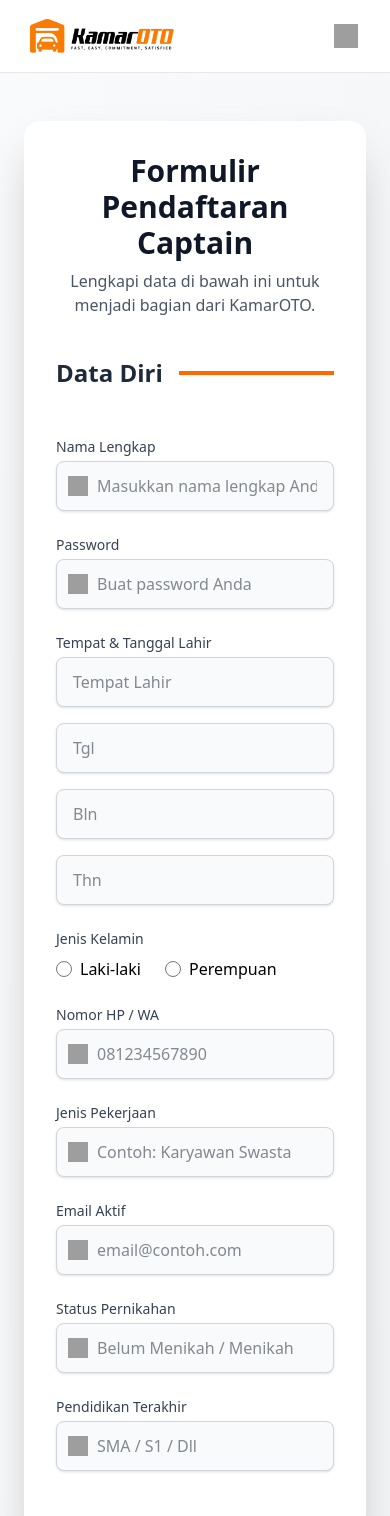
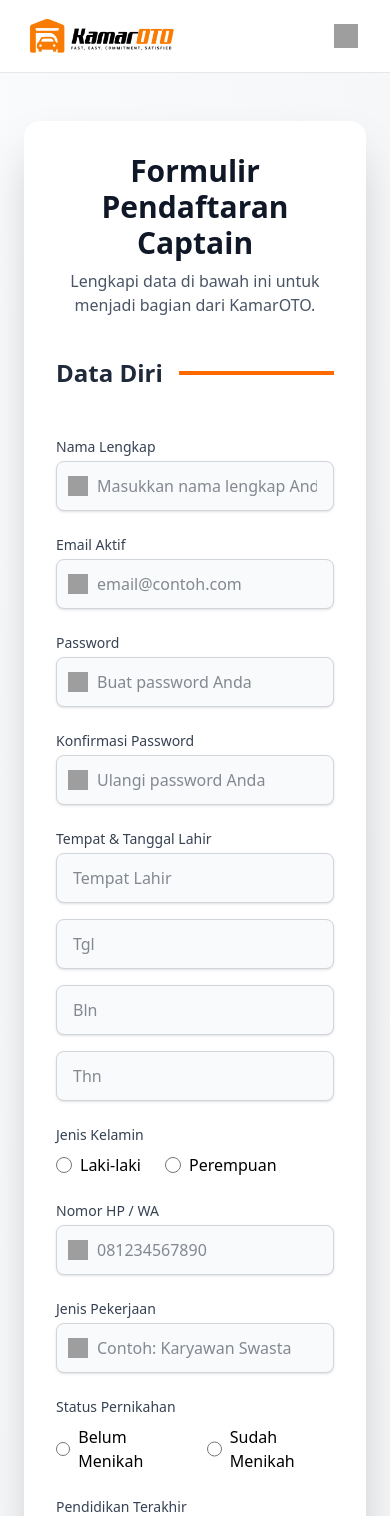
Before and after one commit to heavenlycreature/kamaroto-web-interface, a React (Vite) app: page /register/captain in a window 390 px wide. Shown: the top 1516 px of the page. Built offline with nearby package versions, Linux system fonts and the light colour scheme; no server answers; grey boxes are pictures that could not be loaded.

Commit message:
Phone Number & Utilities UI Fix

```diff
--- a/src/pages/auth/RegisterCaptain.jsx
+++ b/src/pages/auth/RegisterCaptain.jsx
@@ -1,4 +1,7 @@
-import React, { useState, useEffect, useRef } from "react";
+// pages/auth/RegisterCaptain.jsx
+// Halaman ini telah diperbarui dengan validasi input dan konfirmasi password.
+
+import React, { useState, useEffect } from "react";
 import { Link, useNavigate } from "react-router-dom";
 import axios from "axios";
 import { InputField, SelectField } from "../../components/form/FormElements";
@@ -7,6 +10,7 @@ import ImageUpload from "../../components/form/ImageUpload";
 axios.defaults.baseURL = "http://localhost:3000";
 
 const RegisterCaptain = () => {
+    // --- STATE MANAGEMENT ---
     const [formData, setFormData] = useState({
         name: "",
         birth_place: "",
@@ -21,6 +25,8 @@ const RegisterCaptain = () => {
         gender: "",
         agreement: false,
     });
+    const [confirmPassword, setConfirmPassword] = useState(''); // State untuk konfirmasi password
+    const [passwordError, setPasswordError] = useState(''); // State untuk pesan error password
     const [birthDateParts, setBirthDateParts] = useState({
         day: "",
         month: "",
@@ -44,6 +50,7 @@ const RegisterCaptain = () => {
     const [errorField, setErrorField] = useState(null);
     const navigate = useNavigate();
 
+    // --- LOGIC & API CALLS ---
     useEffect(() => {
         const { day, month, year } = birthDateParts;
         if (day && month && year) {
@@ -101,33 +108,48 @@ const RegisterCaptain = () => {
 
     const handleInputChange = (e) => {
         const { name, value, type, checked } = e.target;
-    setFormData((prev) => ({
-      ...prev,
-      [name]: type === "checkbox" ? checked : value,
-    }));
+
+        if (name === 'phone') {
+            const numericValue = value.replace(/[^0-9]/g, '');
+            setFormData(prev => ({ ...prev, [name]: numericValue }));
+            return;
+        }
+
+        if (name === 'password') {
+            if (confirmPassword && value !== confirmPassword) {
+                setPasswordError('Konfirmasi password tidak cocok.');
+            } else {
+                setPasswordError('');
+            }
+        }
+
+        setFormData(prev => ({ ...prev, [name]: type === 'checkbox' ? checked : value }));
     };
+
+    const handleConfirmPasswordChange = (e) => {
+        const { value } = e.target;
+        setConfirmPassword(value);
+        if (formData.password && value !== formData.password) {
+            setPasswordError('Konfirmasi password tidak cocok.');
+        } else {
+            setPasswordError('');
+        }
+    };
+
     const handleBirthDateChange = (e) => {
-    setBirthDateParts((prev) => ({ ...prev, [e.target.name]: e.target.value }));
+        const { name, value } = e.target;
+        const numericValue = value.replace(/[^0-9]/g, '');
+        const limits = { day: 2, month: 2, year: 4 };
+        const truncatedValue = numericValue.slice(0, limits[name]);
+        setBirthDateParts(prev => ({ ...prev, [name]: truncatedValue }));
     };
+
     const handleAddressChange = (e) => {
         const { name, value } = e.target;
         const newState = { ...selectedAddress, [name]: value };
-    if (name === "province") {
-      newState.city = "";
-      newState.district = "";
-      newState.subdistrict = "";
-      setCities([]);
-      setDistricts([]);
-      setSubdistricts([]);
-    } else if (name === "city") {
-      newState.district = "";
-      newState.subdistrict = "";
-      setDistricts([]);
-      setSubdistricts([]);
-    } else if (name === "district") {
-      newState.subdistrict = "";
-      setSubdistricts([]);
-    }
+        if (name === 'province') { newState.city = ''; newState.district = ''; newState.subdistrict = ''; setCities([]); setDistricts([]); setSubdistricts([]); }
+        else if (name === 'city') { newState.district = ''; newState.subdistrict = ''; setDistricts([]); setSubdistricts([]); }
+        else if (name === 'district') { newState.subdistrict = ''; setSubdistricts([]); }
         setSelectedAddress(newState);
     };
 
@@ -142,6 +164,13 @@ const RegisterCaptain = () => {
 
     const handleSubmit = async (e) => {
         e.preventDefault();
+
+        if (formData.password !== confirmPassword) {
+            setMessage({ type: 'error', text: 'Password dan konfirmasi password tidak cocok.' });
+            setErrorField('password');
+            return;
+        }
+
         setLoading(true);
         setMessage({ type: "", text: "" });
         setErrorField(null);
@@ -158,24 +187,24 @@ const handleSubmit = async (e) => {
         }
 
         const submissionData = new FormData();
-
-    // 1. Append data umum
         Object.keys(formData).forEach((key) =>
             submissionData.append(key, formData[key])
         );
-
-    // 2. PERBAIKAN: Append data alamat dengan key yang BENAR
         submissionData.append('address_province', selectedAddress.province);
         submissionData.append('address_city', selectedAddress.city);
         submissionData.append('address_subdistrict', selectedAddress.district);
         submissionData.append('address_village', selectedAddress.subdistrict);
-
-    // 3. Append koordinat
         submissionData.append("latitude", coordinates.latitude);
         submissionData.append("longitude", coordinates.longitude);
+        submissionData.append("selfie_url", selfieFile);
 
-    // 4. PERBAIKAN: Append file dengan key 'selfie_image'
-    submissionData.append("selfie_url", selfieFile);
+        // --- UNTUK DEBUGGING (OPSIONAL) ---
+        console.log("--- Data yang akan dikirim (setelah perbaikan key) ---");
+        for (const pair of submissionData.entries()) {
+        console.log(`${pair[0]}: `, pair[1]);
+        }
+        console.log("-----------------------------------------");
+        // --- AKHIR DEBUGGING ---
 
         try {
             await axios.post("/register/captain", submissionData, {
@@ -191,7 +220,6 @@ const handleSubmit = async (e) => {
             const errorSourceField = error.response?.data?.field || null;
 
             setMessage({ type: "error", text: errorMessage });
-      // Set field mana yang error
             setErrorField(errorSourceField);
         } finally {
             setLoading(false);
@@ -223,6 +251,16 @@ const handleSubmit = async (e) => {
                                 hasError={errorField === 'name'}
                             />
                             <InputField
+                                icon="https://icongr.am/feather/mail.svg?size=20&color=9ca3af"
+                                label="Email Aktif"
+                                id="email"
+                                type="email"
+                                value={formData.email}
+                                onChange={handleInputChange}
+                                hasError={errorField === 'email'}
+                                placeholder="email@contoh.com"
+                            />
+                            <InputField
                                 icon="https://icongr.am/feather/lock.svg?size=20&color=9ca3af"
                                 label="Password"
                                 id="password"
@@ -232,6 +270,19 @@ const handleSubmit = async (e) => {
                                 placeholder="Buat password Anda"
                                 hasError={errorField === 'password'}
                             />
+                            <div>
+                                <InputField
+                                    icon="https://icongr.am/feather/lock.svg?size=20&color=9ca3af"
+                                    label="Konfirmasi Password"
+                                    id="confirmPassword"
+                                    type="password"
+                                    value={confirmPassword}
+                                    onChange={handleConfirmPasswordChange}
+                                    placeholder="Ulangi password Anda"
+                                    hasError={!!passwordError}
+                                />
+                                {passwordError && <p className="text-red-500 text-xs mt-1 ml-1">{passwordError}</p>}
+                            </div>
                             <div>
                                 <label className="block text-sm font-medium text-gray-700 mb-1">
                                     Tempat & Tanggal Lahir
@@ -245,28 +296,30 @@ const handleSubmit = async (e) => {
                                             onChange={handleInputChange}
                                             placeholder="Tempat Lahir"
                                             className="block w-full px-4 py-3 text-gray-900 bg-gray-50 border border-gray-300 rounded-lg shadow-sm focus:outline-none focus:ring-2 focus:ring-orange-500 focus:border-orange-500 transition-all"
-
                                         />
                                     </div>
                                     <input
-                    type="text"
+                                        type="tel"
                                         name="day"
+                                        maxLength="2"
                                         value={birthDateParts.day}
                                         onChange={handleBirthDateChange}
                                         placeholder="Tgl"
                                         className="block w-full px-4 py-3 text-gray-900 bg-gray-50 border border-gray-300 rounded-lg shadow-sm focus:outline-none focus:ring-2 focus:ring-orange-500 focus:border-orange-500 transition-all"
                                     />
                                     <input
-                    type="text"
+                                        type="tel"
                                         name="month"
+                                        maxLength="2"
                                         value={birthDateParts.month}
                                         onChange={handleBirthDateChange}
                                         placeholder="Bln"
                                         className="block w-full px-4 py-3 text-gray-900 bg-gray-50 border border-gray-300 rounded-lg shadow-sm focus:outline-none focus:ring-2 focus:ring-orange-500 focus:border-orange-500 transition-all"
                                     />
                                     <input
-                    type="text"
+                                        type="tel"
                                         name="year"
+                                        maxLength="4"
                                         value={birthDateParts.year}
                                         onChange={handleBirthDateChange}
                                         placeholder="Thn"
@@ -307,6 +360,7 @@ const handleSubmit = async (e) => {
                                 icon="https://icongr.am/feather/smartphone.svg?size=20&color=9ca3af"
                                 label="Nomor HP / WA"
                                 id="phone"
+                                type="tel"
                                 value={formData.phone}
                                 onChange={handleInputChange}
                                 placeholder="081234567890"
@@ -321,25 +375,19 @@ const handleSubmit = async (e) => {
                                 hasError={errorField === 'job'}
                                 placeholder="Contoh: Karyawan Swasta"
                             />
-              <InputField
-                icon="https://icongr.am/feather/mail.svg?size=20&color=9ca3af"
-                label="Email Aktif"
-                id="email"
-                type="email"
-                value={formData.email}
-                onChange={handleInputChange}
-                hasError={errorField === 'email'}
-                placeholder="email@contoh.com"
-              />
-              <InputField
-                icon="https://icongr.am/feather/heart.svg?size=20&color=9ca3af"
-                label="Status Pernikahan"
-                id="marital_status"
-                value={formData.marital_status}
-                onChange={handleInputChange}
-                hasError={errorField === 'marital_status'}
-                placeholder="Belum Menikah / Menikah"
-              />
+                             <div>
+                                <label className="block text-sm font-medium text-gray-700 mb-2">Status Pernikahan</label>
+                                <div className="flex items-center space-x-6">
+                                    <label className="flex items-center space-x-2 cursor-pointer">
+                                        <input type="radio" name="marital_status" value="Belum Menikah" checked={formData.marital_status === 'Belum Menikah'} onChange={handleInputChange} className="h-4 w-4 text-orange-600 border-gray-300 focus:ring-orange-500" />
+                                        <span>Belum Menikah</span>
+                                    </label>
+                                    <label className="flex items-center space-x-2 cursor-pointer">
+                                        <input type="radio" name="marital_status" value="Sudah Menikah" checked={formData.marital_status === 'Sudah Menikah'} onChange={handleInputChange} className="h-4 w-4 text-orange-600 border-gray-300 focus:ring-orange-500" />
+                                        <span>Sudah Menikah</span>
+                                    </label>
+                                </div>
+                            </div>
                             <InputField
                                 icon="https://icongr.am/feather/award.svg?size=20&color=9ca3af"
                                 label="Pendidikan Terakhir"
@@ -455,8 +503,7 @@ const handleSubmit = async (e) => {
                         <div className="text-center pt-6">
                             {message.text && (
                                 <div
-                  className={`mb-4 p-4 rounded-lg text-center ${
-                    message.type === "success"
+                                    className={`mb-4 p-4 rounded-lg text-center ${message.type === "success"
                                             ? "bg-green-100 text-green-800"
                                             : "bg-red-100 text-red-800"
                                         }`}
--- a/src/pages/auth/RegisterMitra.jsx
+++ b/src/pages/auth/RegisterMitra.jsx
@@ -1,11 +1,16 @@
+// pages/auth/RegisterMitra.jsx
+// Halaman ini telah direfaktor untuk menggunakan komponen formulir yang bisa digunakan kembali.
+
 import React, { useState, useEffect } from 'react';
 import axios from 'axios';
-axios.defaults.baseURL = 'http://localhost:3000';
+axios.defaults.baseURL = 'http://localhost:3000'; // Pastikan URL ini sesuai
 
+// Mengimpor komponen-komponen yang sudah dipisahkan
 import { InputField, SelectField } from '../../components/form/FormElements';
 import FormSection from '../../components/form/FormSection';
 
 const RegisterMitra = () => {
+    // --- STATE MANAGEMENT ---
     const [formData, setFormData] = useState({
         pic_name: '', pic_phone: '', pic_email: '', pic_status: '',
         owner_name: '', owner_phone: '', owner_email: '', owner_ktp: '', owner_address_detail: '',
@@ -30,6 +35,7 @@ const RegisterMitra = () => {
     const [loading, setLoading] = useState(false);
     const [message, setMessage] = useState({ type: '', text: '' });
 
+    // --- LOGIC & API CALLS ---
     useEffect(() => {
         axios.get('/address').then(res => {
             setOwnerProvinces(res.data);
@@ -47,6 +53,15 @@ const RegisterMitra = () => {
 
     const handleInputChange = (e) => {
         const { name, value, type, checked } = e.target;
+
+        // Validasi untuk input numerik
+        const numericFields = ['pic_phone', 'owner_phone', 'owner_ktp'];
+        if (numericFields.includes(name)) {
+            const numericValue = value.replace(/[^0-9]/g, '');
+            setFormData(prev => ({ ...prev, [name]: numericValue }));
+            return;
+        }
+
         setFormData(prev => ({ ...prev, [name]: type === 'checkbox' ? checked : value }));
     };
 
@@ -98,23 +113,23 @@ const RegisterMitra = () => {
                     <form onSubmit={handleSubmit} className="space-y-10">
                         <FormSection title="Data Person In Charge (PIC)">
                             <InputField icon="https://icongr.am/feather/user.svg?size=20&color=9ca3af" label="Nama Lengkap PIC" id="pic_name" name="pic_name" value={formData.pic_name} onChange={handleInputChange} placeholder="Masukkan nama lengkap PIC" />
-                            <InputField icon="https://icongr.am/feather/smartphone.svg?size=20&color=9ca3af" label="Nomor HP / WA PIC" id="pic_phone" name="pic_phone" value={formData.pic_phone} onChange={handleInputChange} placeholder="081234567890" />
+                            <InputField icon="https://icongr.am/feather/smartphone.svg?size=20&color=9ca3af" label="Nomor HP / WA PIC" id="pic_phone" name="pic_phone" type="tel" value={formData.pic_phone} onChange={handleInputChange} placeholder="081234567890" />
                             <InputField icon="https://icongr.am/feather/mail.svg?size=20&color=9ca3af" label="Email Aktif PIC" id="pic_email" name="pic_email" value={formData.pic_email} onChange={handleInputChange} type="email" placeholder="email.pic@contoh.com" />
                             <InputField icon="https://icongr.am/feather/briefcase.svg?size=20&color=9ca3af" label="Status PIC" id="pic_status" name="pic_status" value={formData.pic_status} onChange={handleInputChange} placeholder="Contoh: Manajer, Pemilik" />
                         </FormSection>
 
                         <FormSection title="Data Pemilik Usaha">
                             <InputField icon="https://icongr.am/feather/user.svg?size=20&color=9ca3af" label="Nama Lengkap Pemilik" id="owner_name" name="owner_name" value={formData.owner_name} onChange={handleInputChange} placeholder="Masukkan nama lengkap pemilik" />
-                            <InputField icon="https://icongr.am/feather/smartphone.svg?size=20&color=9ca3af" label="Nomor HP / WA Pemilik" id="owner_phone" name="owner_phone" value={formData.owner_phone} onChange={handleInputChange} placeholder="081234567890" />
+                            <InputField icon="https://icongr.am/feather/smartphone.svg?size=20&color=9ca3af" label="Nomor HP / WA Pemilik" id="owner_phone" name="owner_phone" type="tel" value={formData.owner_phone} onChange={handleInputChange} placeholder="081234567890" />
                             <InputField icon="https://icongr.am/feather/mail.svg?size=20&color=9ca3af" label="Email Aktif Pemilik" id="owner_email" name="owner_email" value={formData.owner_email} onChange={handleInputChange} type="email" placeholder="email.pemilik@contoh.com" />
-                            <InputField icon="https://icongr.am/feather/file-text.svg?size=20&color=9ca3af" label="No. Identitas / No. KTP Pemilik" id="owner_ktp" name="owner_ktp" value={formData.owner_ktp} onChange={handleInputChange} placeholder="Masukkan 16 digit nomor KTP" />
+                            <InputField icon="https://icongr.am/feather/file-text.svg?size=20&color=9ca3af" label="No. Identitas / No. KTP Pemilik" id="owner_ktp" name="owner_ktp" type="tel" value={formData.owner_ktp} onChange={handleInputChange} placeholder="Masukkan 16 digit nomor KTP" />
                             <div>
                                 <label className="block text-sm font-medium text-gray-700 mb-1">Alamat Pemilik Sesuai KTP</label>
                                 <div className="grid grid-cols-1 md:grid-cols-2 gap-4">
-                                    <SelectField name="province" value={selectedOwnerAddress.province} onChange={handleOwnerAddressChange}><option value="">Pilih Provinsi</option>{ownerProvinces.map(p => <option key={p.province} value={p.province}>{p.province}</option>)}</SelectField>
-                                    <SelectField name="city" value={selectedOwnerAddress.city} onChange={handleOwnerAddressChange} disabled={!selectedOwnerAddress.province}><option value="">Pilih Kota/Kabupaten</option>{ownerCities.map(c => <option key={c.city} value={c.city}>{c.city}</option>)}</SelectField>
-                                    <SelectField name="district" value={selectedOwnerAddress.district} onChange={handleOwnerAddressChange} disabled={!selectedOwnerAddress.city}><option value="">Pilih Kecamatan</option>{ownerDistricts.map(d => <option key={d.district} value={d.district}>{d.district}</option>)}</SelectField>
-                                    <SelectField name="subdistrict" value={selectedOwnerAddress.subdistrict} onChange={handleOwnerAddressChange} disabled={!selectedOwnerAddress.district}><option value="">Pilih Kelurahan/Desa</option>{ownerSubdistricts.map(s => <option key={s.subdistrict} value={s.subdistrict}>{s.subdistrict}</option>)}</SelectField>
+                                    <SelectField name="province" value={selectedOwnerAddress.province} onChange={handleOwnerAddressChange}><option value="">Pilih Provinsi</option>{ownerProvinces.map(p=><option key={p.province} value={p.province}>{p.province}</option>)}</SelectField>
+                                    <SelectField name="city" value={selectedOwnerAddress.city} onChange={handleOwnerAddressChange} disabled={!selectedOwnerAddress.province}><option value="">Pilih Kota/Kabupaten</option>{ownerCities.map(c=><option key={c.city} value={c.city}>{c.city}</option>)}</SelectField>
+                                    <SelectField name="district" value={selectedOwnerAddress.district} onChange={handleOwnerAddressChange} disabled={!selectedOwnerAddress.city}><option value="">Pilih Kecamatan</option>{ownerDistricts.map(d=><option key={d.district} value={d.district}>{d.district}</option>)}</SelectField>
+                                    <SelectField name="subdistrict" value={selectedOwnerAddress.subdistrict} onChange={handleOwnerAddressChange} disabled={!selectedOwnerAddress.district}><option value="">Pilih Kelurahan/Desa</option>{ownerSubdistricts.map(s=><option key={s.subdistrict} value={s.subdistrict}>{s.subdistrict}</option>)}</SelectField>
                                 </div>
                                 <textarea name="owner_address_detail" value={formData.owner_address_detail} onChange={handleInputChange} placeholder="Detail alamat: Nama Jalan, RT/RW, Gedung/No. Rumah" className="mt-4 block w-full px-4 py-3 text-gray-900 bg-gray-50 border border-gray-300 rounded-lg shadow-sm focus:outline-none focus:ring-2 focus:ring-orange-500 focus:border-orange-500 transition-all" rows="3"></textarea>
                             </div>
@@ -136,10 +151,10 @@ const RegisterMitra = () => {
                             <div>
                                 <label className="block text-sm font-medium text-gray-700 mb-1">Alamat Lengkap Usaha</label>
                                 <div className="grid grid-cols-1 md:grid-cols-2 gap-4">
-                                    <SelectField name="province" value={selectedBusinessAddress.province} onChange={handleBusinessAddressChange}><option value="">Pilih Provinsi</option>{businessProvinces.map(p => <option key={p.province} value={p.province}>{p.province}</option>)}</SelectField>
-                                    <SelectField name="city" value={selectedBusinessAddress.city} onChange={handleBusinessAddressChange} disabled={!selectedBusinessAddress.province}><option value="">Pilih Kota/Kabupaten</option>{businessCities.map(c => <option key={c.city} value={c.city}>{c.city}</option>)}</SelectField>
-                                    <SelectField name="district" value={selectedBusinessAddress.district} onChange={handleBusinessAddressChange} disabled={!selectedBusinessAddress.city}><option value="">Pilih Kecamatan</option>{businessDistricts.map(d => <option key={d.district} value={d.district}>{d.district}</option>)}</SelectField>
-                                    <SelectField name="subdistrict" value={selectedBusinessAddress.subdistrict} onChange={handleBusinessAddressChange} disabled={!selectedBusinessAddress.district}><option value="">Pilih Kelurahan/Desa</option>{businessSubdistricts.map(s => <option key={s.subdistrict} value={s.subdistrict}>{s.subdistrict}</option>)}</SelectField>
+                                    <SelectField name="province" value={selectedBusinessAddress.province} onChange={handleBusinessAddressChange}><option value="">Pilih Provinsi</option>{businessProvinces.map(p=><option key={p.province} value={p.province}>{p.province}</option>)}</SelectField>
+                                    <SelectField name="city" value={selectedBusinessAddress.city} onChange={handleBusinessAddressChange} disabled={!selectedBusinessAddress.province}><option value="">Pilih Kota/Kabupaten</option>{businessCities.map(c=><option key={c.city} value={c.city}>{c.city}</option>)}</SelectField>
+                                    <SelectField name="district" value={selectedBusinessAddress.district} onChange={handleBusinessAddressChange} disabled={!selectedBusinessAddress.city}><option value="">Pilih Kecamatan</option>{businessDistricts.map(d=><option key={d.district} value={d.district}>{d.district}</option>)}</SelectField>
+                                    <SelectField name="subdistrict" value={selectedBusinessAddress.subdistrict} onChange={handleBusinessAddressChange} disabled={!selectedBusinessAddress.district}><option value="">Pilih Kelurahan/Desa</option>{businessSubdistricts.map(s=><option key={s.subdistrict} value={s.subdistrict}>{s.subdistrict}</option>)}</SelectField>
                                 </div>
                                 <textarea name="business_address_detail" value={formData.business_address_detail} onChange={handleInputChange} placeholder="Detail alamat: Nama Jalan, RT/RW, Gedung/No. Rumah" className="mt-4 block w-full px-4 py-3 text-gray-900 bg-gray-50 border border-gray-300 rounded-lg shadow-sm focus:outline-none focus:ring-2 focus:ring-orange-500 focus:border-orange-500 transition-all" rows="3"></textarea>
                             </div>
```
Lines whose indentation alone changed are shown as unchanged.
